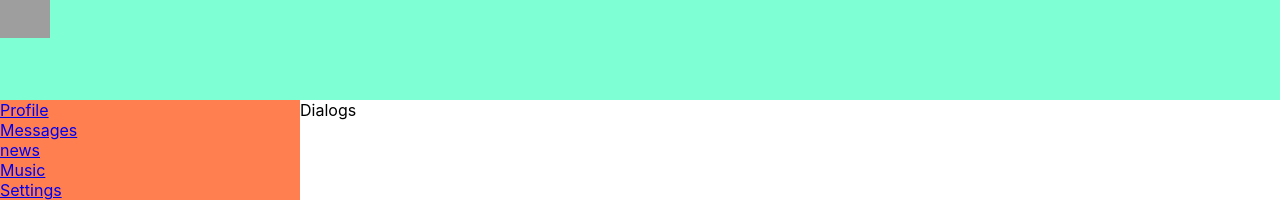
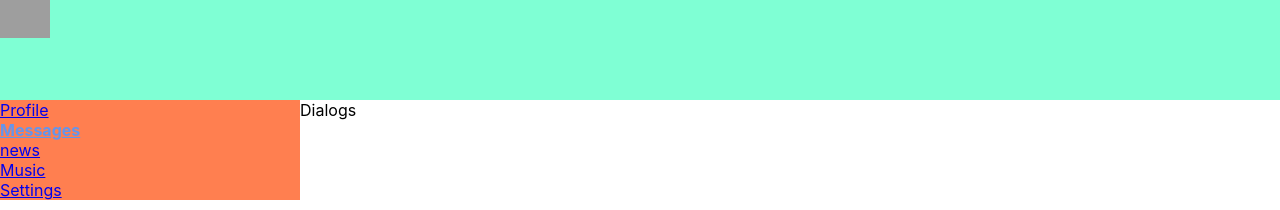
Before and after one commit to AweAwe95/social-network-ts-redux, a React (Create React App) app: page /dialogs in a window 1280 px wide. Shown: the top 210 px of the page. Built offline with nearby package versions, Linux system fonts and the light colour scheme; grey boxes are pictures that could not be loaded.

Commit message:
20 - add NavLink(to) in Navbar

```diff
--- a/src/components/Navbar/Navbar.module.css
+++ b/src/components/Navbar/Navbar.module.css
@@ -2,3 +2,8 @@
     background-color: coral;
     width: 300px;
 }
+
+.activeLink{
+    font-weight: bold;
+    color: cornflowerblue;
+}
--- a/src/components/Navbar/Navbar.tsx
+++ b/src/components/Navbar/Navbar.tsx
@@ -1,11 +1,12 @@
+import {NavLink} from 'react-router-dom';
 import n from './Navbar.module.css'
 
 export function Navbar() {
     return <nav className={n.nav}>
-        <div><a href="/profile">Profile</a></div>
-        <div><a href="/dialogs">Messages</a></div>
-        <div><a href="/news">news</a></div>
-        <div><a href="/music">Music</a></div>
-        <div><a href="/settings">Settings</a></div>
+        <div><NavLink to="/profile" activeClassName={n.activeLink}>Profile</NavLink></div>
+        <div><NavLink to="/dialogs" activeClassName={n.activeLink}>Messages</NavLink></div>
+        <div><NavLink to="/news" activeClassName={n.activeLink}>news</NavLink></div>
+        <div><NavLink to="/music" activeClassName={n.activeLink}>Music</NavLink></div>
+        <div><NavLink to="/settings" activeClassName={n.activeLink}>Settings</NavLink></div>
     </nav>;
 }
```
